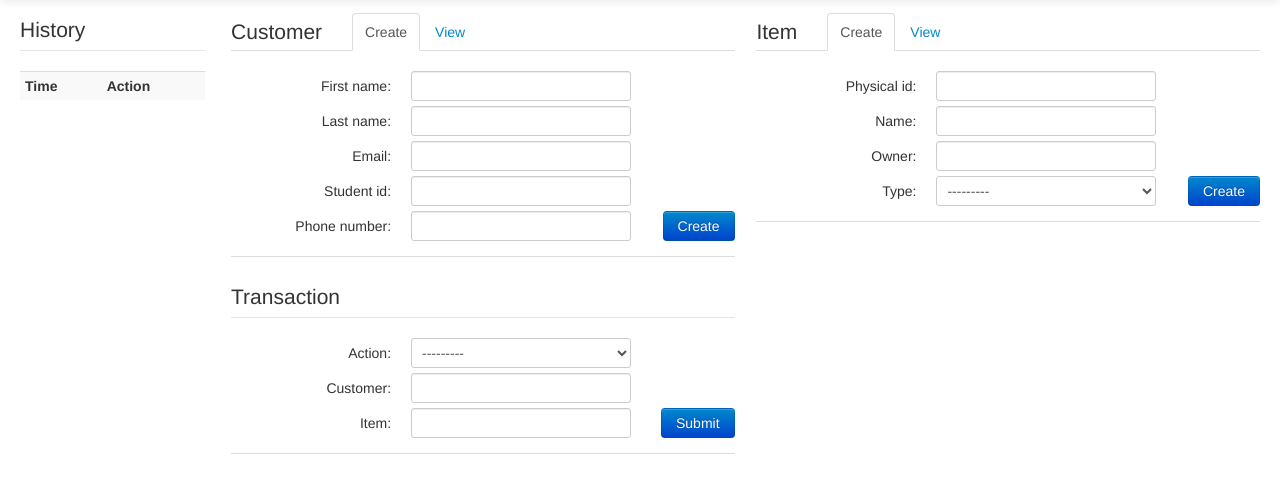
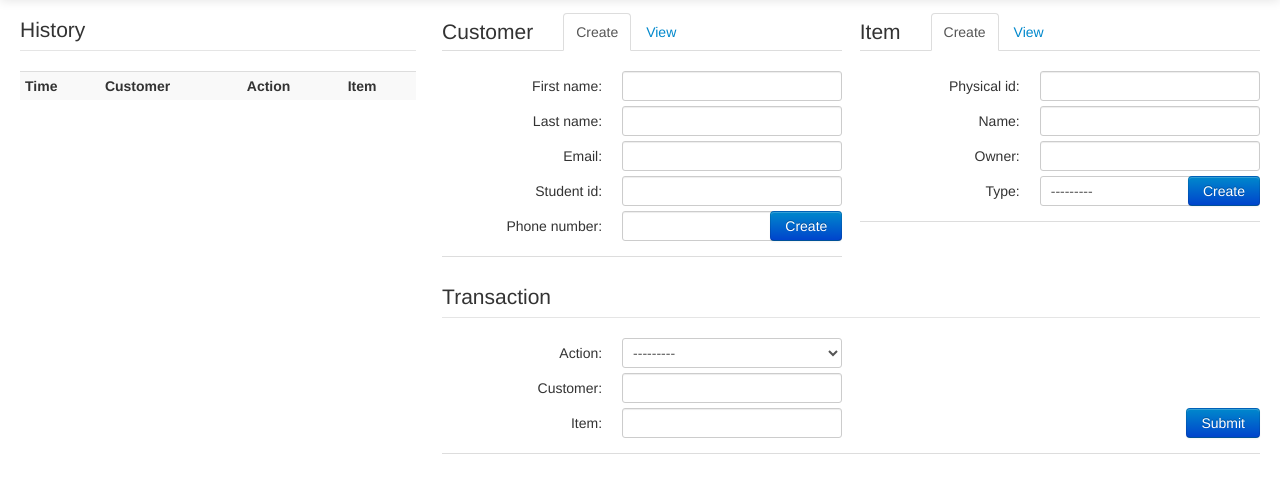
Before and after one commit to fsckit/inventory, a Django app: page / in a window 1280 px wide. Shown: the part 41-534 px from the top of the page. Run offline with Django 3.2, Linux system fonts and the light colour scheme; the visitor is signed in with stand-in values (Sample User, id 1); data that the repository does not hold is empty; parts of the project's set-up code (start-up, migrations or seed data) failed here and were passed over; some libraries are stand-ins or nearby versions.

Commit message:
Template changes and more index information

```diff
--- a/app/item/views.py
+++ b/app/item/views.py
@@ -16,7 +16,7 @@ from app.transaction.models import Transaction
 # List all items
 @staff_only
 def index(request):
-  items = Item.objects.all().order_by('name')
+  items = Item.objects.select_related('customer').order_by('name')
   return render_to_response('item/index.html', {'items': items}, context_instance=RequestContext(request))
 
 # List items that need to be returned
@@ -63,7 +63,7 @@ def create(request):
 def read(request, id = -1):
   # Fetch from the database
   try:
-    item = Item.objects.get(pk=id)
+    item = Item.objects.select_related('owner').get(pk=id)
   except ObjectDoesNotExist:
     raise Http404
   return render_to_response('item/read.html', {'item': item}, context_instance=RequestContext(request))
--- a/app/templates/item/index.html
+++ b/app/templates/item/index.html
@@ -5,11 +5,13 @@
   <tr>
     <th>Item Description</th>
     <th>ID</th>
+    <th>Status</th>
   </tr>
   {% for i in items %}
   <tr>
     <td><a href="/item/{{i.pk}}">{{i.name}}</a></td>
     <td>{{i.label_id}}</td>
+    <td>{{i.latest_tran.get_action_display}}</td>
   </tr>
   {% endfor %}
 </table>
--- a/app/templates/stage.html
+++ b/app/templates/stage.html
@@ -5,14 +5,13 @@
 
 <div id="stage" class="row-fluid">
 
- <div class="span2">
+  <div class="span4">
     <legend>History</legend>
     <div id="transaction-history"></div>
   </div>
 
-  <div class="span10">
+  <div class="span8">
     <div class="row-fluid">
-
       <div class="span6">
         <div id="customer" class="tabbable">
           <legend>Customer</legend>
@@ -57,7 +56,7 @@
     </div>
 
     <div class="row-fluid">
-      <div class="span6">
+      <div class="span12">
         <legend>Transaction</legend>
         <div id="transaction" class="tab-pane create">
           {% with trans_form as form %}
--- a/app/templates/transaction/index.html
+++ b/app/templates/transaction/index.html
@@ -4,12 +4,16 @@
 <table class="index table table-striped table-condensed">
   <tr>
     <th>Time</th>
+    <th>Customer</th>
     <th>Action</th>
+    <th>Item</th>
   </tr>
   {% for t in transactions %}
   <tr>
     <td><a href="/transaction/{{t.id}}">{{t.date|time}}</a></td>
+    <td><a href="/customer/{{t.customer.id}}">{{t.customer}}</a></td>
     <td>{{t.get_action_display}}</td>
+    <td><a href="/item/{{t.item.id}}">{{t.item}}</a></td>
   </tr>
   {% endfor %}
 </table>
--- a/app/transaction/views.py
+++ b/app/transaction/views.py
@@ -15,7 +15,7 @@ from app.item.models import Item
 # List all transactions
 @staff_only
 def index(request):
-  transactions = Transaction.objects.all()
+  transactions = Transaction.objects.select_related('customer', 'item').order_by('-date')
   return render_to_response('transaction/index.html', {'transactions': transactions}, context_instance=RequestContext(request))
 
 # Create new transaction
```
Lines whose indentation alone changed are shown as unchanged.
